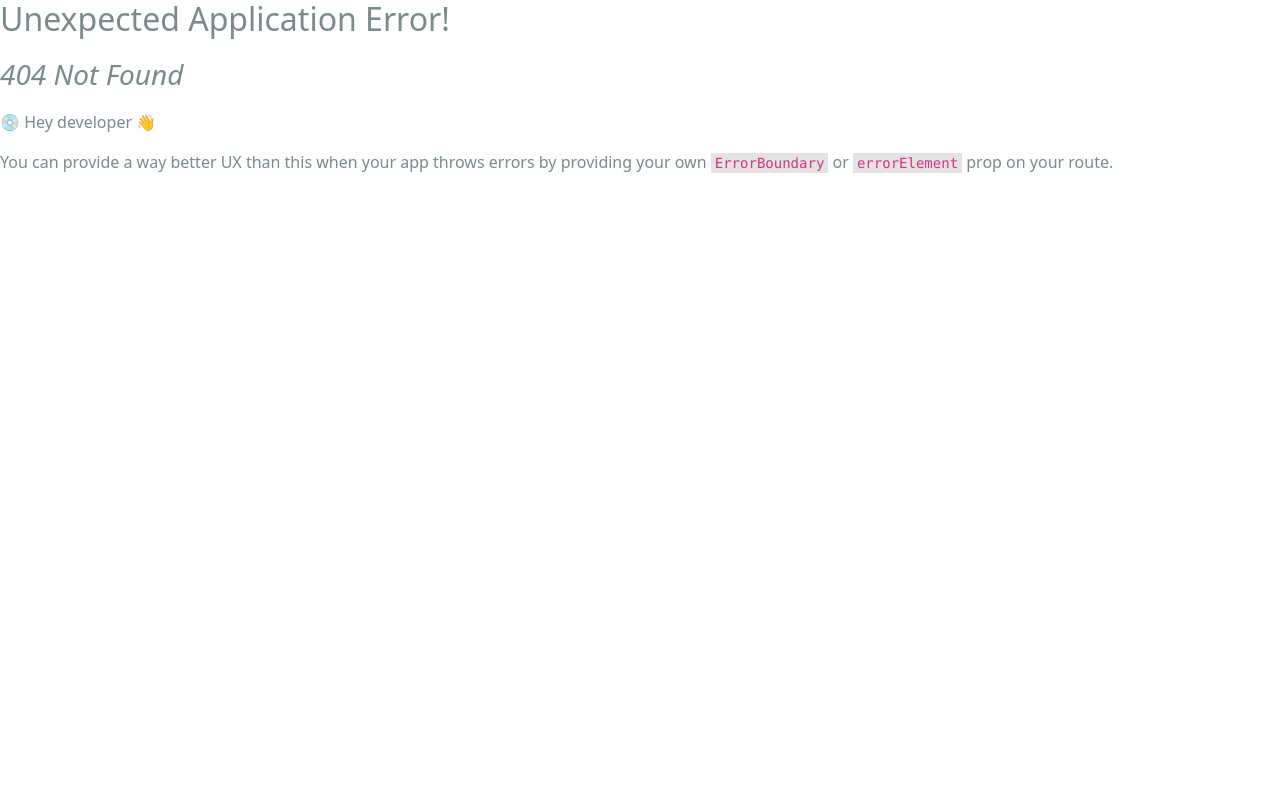
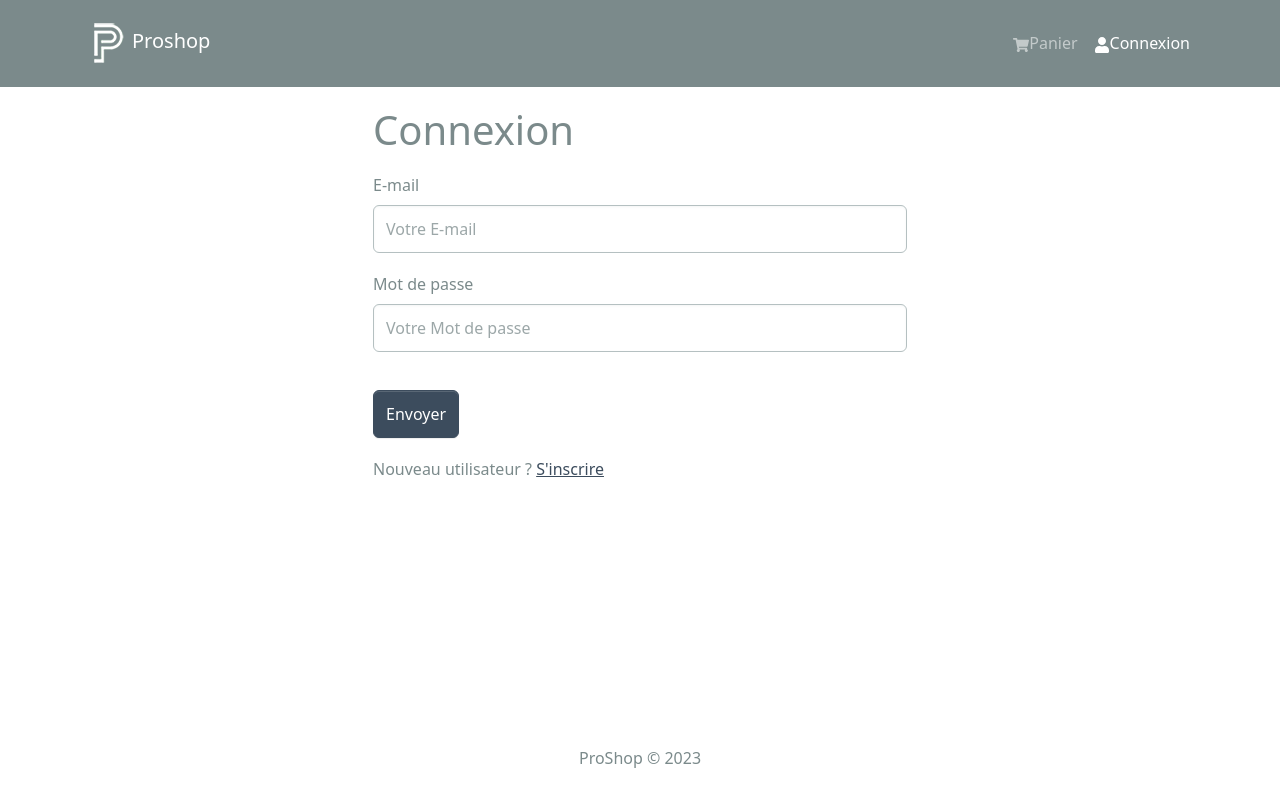
Before and after one commit to Ramuo/proshop-v2, a React (Create React App) app in the folder frontend/: page /login in a window 1280 px wide. Before the commit this address had no page. Shown: the top 802 px of the page. Built offline with nearby package versions, Linux system fonts and the light colour scheme.

Commit message:
Login Screen

```diff
--- /dev/null
+++ b/frontend/src/components/FormContainer.jsx
@@ -0,0 +1,15 @@
+import { Container, Row, Col } from 'react-bootstrap';
+
+const FormContainer = ({ children }) => {
+  return (
+    <Container>
+      <Row className='justify-content-md-center'>
+        <Col xs={12} md={6}>
+          {children}
+        </Col>
+      </Row>
+    </Container>
+  );
+};
+
+export default FormContainer;
--- a/frontend/src/index.js
+++ b/frontend/src/index.js
@@ -17,6 +17,7 @@ import reportWebVitals from './reportWebVitals';
 import HomeScreen from './screens/HomeScreen';
 import ProductScreen from './screens/ProductScreen';
 import CartScreen from './screens/CartScreen';
+import LoginScreen from './screens/LoginScreen';
 
 
 const router = createBrowserRouter(
@@ -25,6 +26,7 @@ const router = createBrowserRouter(
       <Route index={true} path='/' element={<HomeScreen/>}/>
       <Route path='/product/:id' element={<ProductScreen/>}/>
       <Route path='/cart' element={<CartScreen/>}/>
+      <Route path='/login' element={<LoginScreen/>}/>
     </Route>
   )
 );
--- /dev/null
+++ b/frontend/src/screens/LoginScreen.jsx
@@ -0,0 +1,62 @@
+import {useState} from 'react';
+import {Link} from 'react-router-dom';
+import {Form, Button, Row, Col, FormGroup, FormLabel} from 'react-bootstrap';
+import FormContainer from '../components/FormContainer';
+
+
+
+
+const LoginScreen = () => {
+    //STATE
+    const [email, setEmail] = useState('');
+    const [password, setPassword] = useState('');
+
+
+
+    // FUNCTIONS:
+    const submitHandler = (e) => {
+        e.preventDefault();
+
+        console.log('submit');
+    };
+
+
+    //RENDERED ELEMENTS:
+    return (
+        <FormContainer>
+            <h1>Connexion</h1>
+            <Form onSubmit={submitHandler}>
+                <FormGroup controlId='email' className='my-3'>
+                    <FormLabel>E-mail</FormLabel>
+                    <Form.Control
+                    type='email'
+                    placeholder='Votre E-mail'
+                    value={email}
+                    onChange={(e) => setEmail(e.target.value)}
+                    />
+                </FormGroup>
+
+                <FormGroup controlId='password' className='my-3'>
+                    <FormLabel>Mot de passe</FormLabel>
+                    <Form.Control
+                    type='password'
+                    placeholder='Votre Mot de passe'
+                    value={password}
+                    onChange={(e) => setPassword(e.target.value)}
+                    />
+                </FormGroup>
+                <Button type='submit' variant='primary' className='mt-3'>
+                    Envoyer
+                </Button>
+            </Form>
+
+            <Row className='py-3'>
+                <Col>
+                    Nouveau utilisateur ? <Link to='/register'>S'inscrire</Link>
+                </Col>
+            </Row>
+        </FormContainer>
+    );
+};
+
+export default LoginScreen
--- a/frontend/src/slices/usersApiSlice.js
+++ b/frontend/src/slices/usersApiSlice.js
@@ -3,16 +3,16 @@ import { USERS_URL } from "../constants";
 
 
 
-const usersApiSlice = apiSlice.injectEndpoints({
+const userApiSlice = apiSlice.injectEndpoints({
     endpoints: (builder) => ({
         login: builder.mutation({
             query: (data) => ({
                 url: `${USERS_URL}/login`,
                 method: 'post',
-                body: 'data'
+                body: data
             }),
         }),
     }),
 });
 
-export const {useLoginMutation} = usersApiSlice;
+export const {useLoginMutation} = userApiSlice;
```
